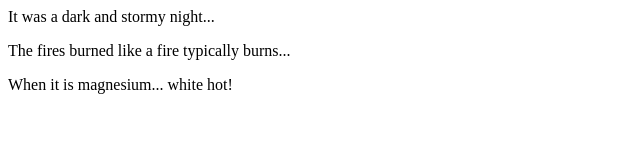
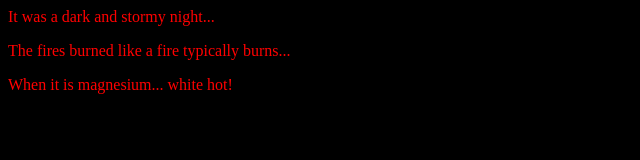
Before and after one commit to chjones512/fireside-story, a plain HTML site: page index.html in a window 1280 px wide. Shown: the whole page, without its empty margins (0-640 px from the left). Drawn offline with Linux system fonts and the light colour scheme.

Commit message:
messing with css and linking

```diff
--- a/index.html
+++ b/index.html
@@ -1,5 +1,6 @@
 <html>
 	<head>
+        <link rel="stylesheet" type="text/css" href="style.css">
 		<title>2.2</title>
 	</head>
 	<body>
--- a/style.css
+++ b/style.css
@@ -0,0 +1,4 @@
+*   {
+    color:red;
+    background-color:black;
+}
```
